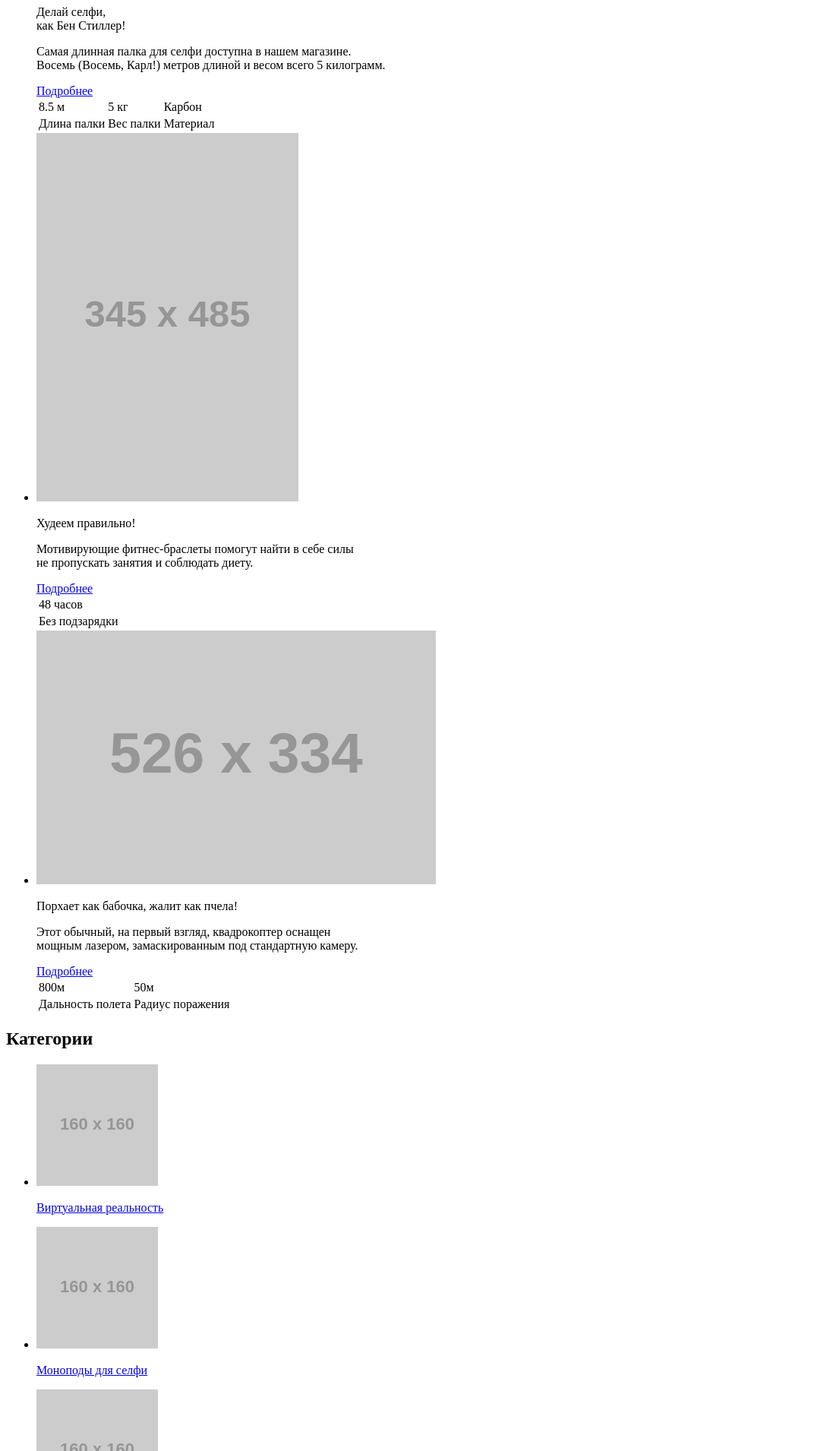
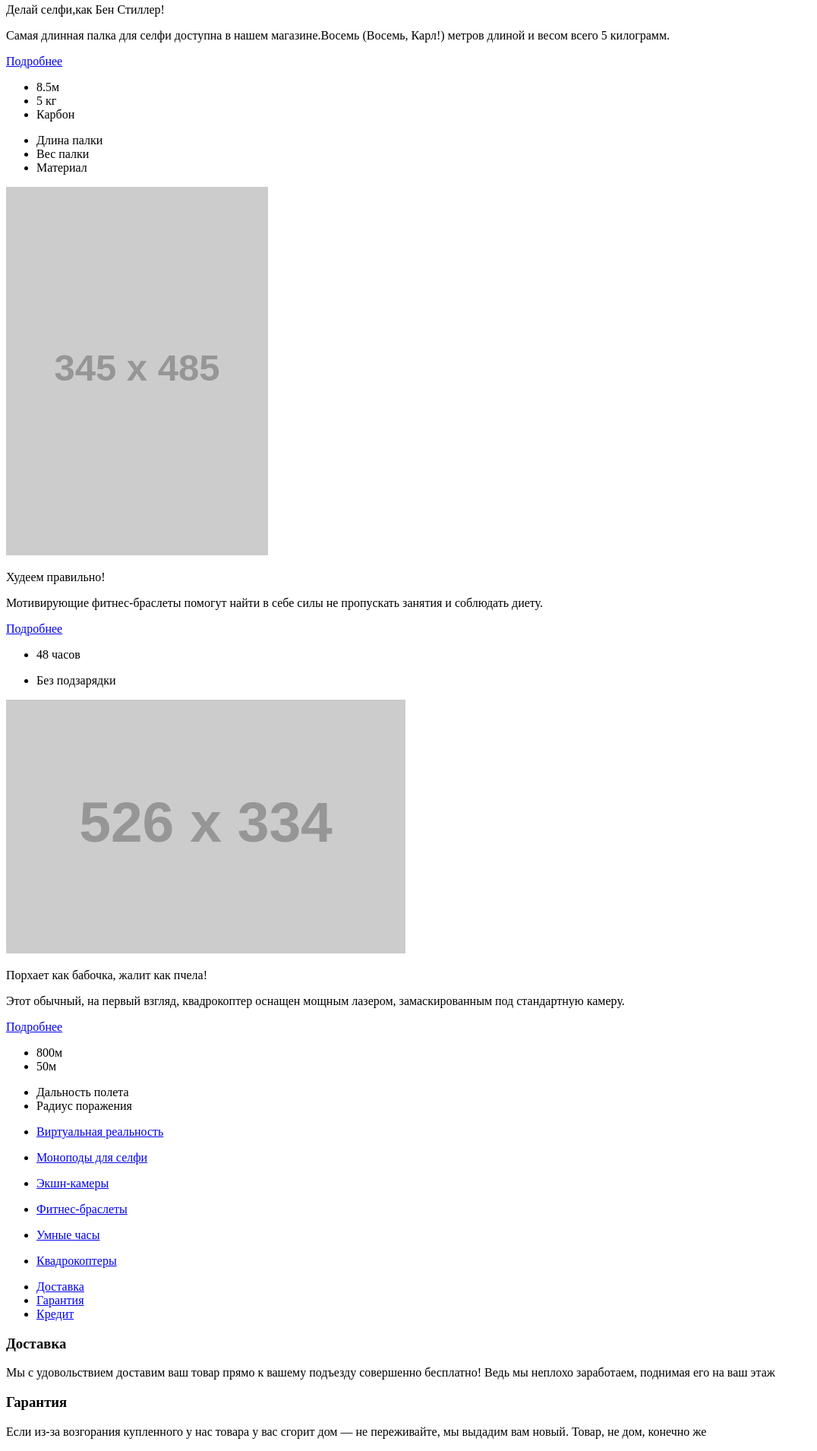
Before and after one commit to tirion789/1441533-device-29, a plain HTML site: page index.html in a window 1280 px wide. Shown: the part 890-2800 px from the top of the page at 76% size, without its empty margins (0-1076 px from the left). Drawn offline with Linux system fonts and the light colour scheme; placeholder pictures from the web are drawn by us.

Commit message:
Update index.html

```diff
--- a/index.html
+++ b/index.html
@@ -5,112 +5,116 @@
     <title>HTML Academy: Девайс</title>
   </head>
   <body>
+    <div>
      <header>
-      <p>divice</p>
-      <a href="#">Войти<a/>
-      <a href="#">Сравнить</a>
-      <a href="#">Корзина</a>
+      <div>
+       <a href="index.html">divice</a>
+      </div>
+      <div>
+       <div>
+      </div>
+      <div>
+      <ul>
+       <li><a href="#">Войти><a/></li>
+       <li><a href="#">Сравнить</a></li>
+       <li><a href="#">Корзина</a></li>
+      </ul>
+     </div>
+    </div>
       <nav>
         <ul>
-          <li><a href="#">Каталог товаров</li>
-            <ul>
+          <li><a href="#">Каталог товаров</a></li>
+          <div>
            <li><a href="catalog.html">Виртуальная реальность</a></li>
            <li><a href="catalog.html">Моноподы для селфи</a></li>
            <li><a href="catalog.html">Экшн-камеры</a></li>
+           <li><a href="catalog.html">Фитнес-браслеты</a></li>
+           <li><a href="catalog.html">Умные часы</a></li>
+           <li><a href="catalog.html">Квадрокоптеры</a></li>
+          </div>
         </ul>
         <ul>
-              <li><a href="catalog.html">Фитнес-браслеты</a></li>
-              <li><a href="catalog.html">Умные часы</a></li>
-            </ul>
-            <ul>
-              <li><a href="catalog.html">Квадрокоптеры</a></li>
-            </ul>
           <li><a href="#">Доставка</a></li>
           <li><a href="#">Гарантия</a></li>
           <li><a href="#">Контакты</a></li>
         </ul>
        </nav>
      </header>
+    </div>
     <main>
-      <h1>Магазин технических товаров DIVICE</h1>
-      <h2>Слайдер товаров</h2>
+      <h1>Магазин технических товаров DEVICE</h1>
+       <section>
+             <img src="https://via.placeholder.com/384x486" alt="Плака для селфи">
+             <p>Делай селфи,как Бен Стиллер!</p>
+             <p>Самая длинная палка для селфи доступна в нашем магазине.Восемь (Восемь, Карл!) метров длиной и весом всего 5 килограмм.</p>
+             <a href="index.html">Подробнее</a>
              <ul>
-        <li>
-          <img src="https://via.placeholder.com/384x486" alt="Плака для селфи">
-      <p>Делай селфи,<br>как Бен Стиллер!</p>
-      <p>Самая длинная палка для селфи доступна в нашем магазине.<br>Восемь (Восемь, Карл!) метров длиной и весом всего 5 килограмм.</p>
-      <a href="index.html">Подробнее</a>
-      <table>
-      <tr>
-        <td>8.5 м</td>
-        <td>5 кг</td>
-        <td>Карбон</td>
-      </tr>
-      <tr>
-        <td>Длина палки</td>
-        <td>Вес палки</td>
-        <td>Материал</td>
-      </tr>
-      </table>
-    </li>
-    <li>
+              <li>8.5м</li>
+              <li>5 кг</li>
+              <li>Карбон</li>
+             </ul>
+            <ul>
+             <li>Длина палки</li>
+             <li>Вес палки</li>
+             <li>Материал</li>
+            </ul>
             <img src="https://via.placeholder.com/345x485" alt="Фитнес-браслет">
             <p>Худеем правильно!</p>
-      <p>Мотивирующие фитнес-браслеты помогут найти в себе силы<br> не пропускать занятия и соблюдать диету.</p>
+            <p>Мотивирующие фитнес-браслеты помогут найти в себе силы не пропускать занятия и соблюдать диету.</p>
             <a href="index.html">Подробнее</a>
-      <table>
-        <tr>
-        <td>48 часов</td>
-        </tr>
-        <tr>
-          <td>Без подзарядки</td>
-        </tr>
-      </table>
-    </li>
-    <li>
+            <ul>
+             <li>48 часов</li>
+            </ul>
+            <ul>
+             <li>Без подзарядки</li>
+            </ul>
             <img src="https://via.placeholder.com/526x334" alt="квадрокоптер">
             <p>Порхает как бабочка, жалит как пчела!</p>
-      <p>Этот обычный, на первый взгляд, квадрокоптер оснащен<br> мощным лазером, замаскированным под стандартную камеру.</p>
+            <p>Этот обычный, на первый взгляд, квадрокоптер оснащен мощным лазером, замаскированным под стандартную камеру.</p>
             <a href="index.html">Подробнее</a>
-      <table>
-        <tr>
-          <td>800м</td>
-          <td>50м</td>
-        </tr>
-        <tr>
-          <td>Дальность полета</td>
-          <td>Радиус поражения</td>
-        </tr>
-      </table>
-    </li>
+            <ul>
+             <li>800м</li>
+             <li>50м</li>
             </ul>
-      <section>
-        <h2>Категории</h2>
             <ul>
-          <li><a href="catalog.html"><img src="https://via.placeholder.com/160x160" alt="Виртуальная реальность"><p>Виртуальная реальность</p></a></li>
-          <li><a href="catalog.html"><img src="https://via.placeholder.com/160x160" alt="Моноподы"><p>Моноподы для селфи</p></a></li>
-          <li><a href="catalog.html"><img src="https://via.placeholder.com/160x160" alt="Экшн-камеры"><p>Экшн-камеры</p></a></li>
-          <li><a href="catalog.html"><img src="https://via.placeholder.com/160x160" alt="фитнес-браслеты"><p>Фитнес-браслеты</p></a></li>
-          <li><a href="catalog.html"><img src="https://via.placeholder.com/160x160" alt="Умные часы"><p>Умные часы</p></a></li>
-          <li><a href="catalog.html"><img src="https://via.placeholder.com/160x160" alt="Квадрокоптеры"><p>Квадрокоптеры</p></a></li>
+             <li>Дальность полета</li>
+             <li>Радиус поражения</li>
             </ul>
       </section>
       <section>
-        <h2>Услуги</h2>
+        <ul>
+          <li><a href="catalog.html"><p>Виртуальная реальность</p></li>
+          <li><a href="catalog.html"><p>Моноподы для селфи</p></li>
+          <li><a href="catalog.html"><p>Экшн-камеры</p></li>
+          <li><a href="catalog.html"><p>Фитнес-браслеты</p></li>
+          <li><a href="catalog.html"><p>Умные часы</p></li>
+          <li><a href="catalog.html"><p>Квадрокоптеры</p></li>
+        </ul>
+      </section>
+      <section>
+        <div>
          <ul>
            <li><a href="index.html">Доставка</a></li>
            <li><a href="index.html">Гарантия</a></li>
            <li><a href="index.html">Кредит</a></li>
          </ul>
-        <p>Доставка</p>
-        <p>Мы с удовольствием доставим ваш товар прямо к вашему<br>подъезду совершенно бесплатно! Ведь мы неплохо<br>заработаем, поднимая его на ваш этаж</p>
-        <p>Гарантия</p>
-        <p>Если из-за возгорания купленного у нас товара у вас сгорит<br> дом — не переживайте, мы выдадим вам новый.<br> Товар, не дом, конечно же</p>
-        <p>Кредит</p>
-        <p>Залезть в долговую яму стало проще! Кредитные<br>консультанты подберут для вас наиболее выгодные условия кредита. Выгодные<br>для нашего банка, разумеется</p>
+        <div>
+          <div>
+            <h3>Доставка</h3>
+            <p>Мы с удовольствием доставим ваш товар прямо к вашему подъезду совершенно бесплатно! Ведь мы неплохо заработаем, поднимая его на ваш этаж</p>
+          </div>
+          <div>
+           <h3>Гарантия</h3>
+           <p>Если из-за возгорания купленного у нас товара у вас сгорит  дом — не переживайте, мы выдадим вам новый.  Товар, не дом, конечно же</p>
+          </div>
+          <div>
+           <h3>Кредит</h3>
+           <p>Залезть в долговую яму стало проще! Кредитныеконсультанты подберут для вас наиболее выгодные условия кредита. Выгодные для нашего банка, разумеется</p>
+         </div>
+       </div>
+     </div>
       </section>
       <section>
-      <h2>Бренды</h2>
        <ul>
         <li><a href="index.html"><img src="https://via.placeholder.com/260x100">бренд-1</a></li>
         <li><a href="index.html"><img src="https://via.placeholder.com/260x100">бренд-2</a></li>
@@ -120,16 +124,16 @@
       </section>
       <section>
         <h2>О нас</h2>
-        <p>Огромный выбор гаджетов не оставит равнодушным гика,<br> который есть в каждом из нас.</p>
-        <br>
-        <p>Мы можем доставить ваш товар в самые отдалённые точки<br>России! DEVICE работает со многими транспортными компаниями:</p>
-        <br>
+        <p>Огромный выбор гаджетов не оставит равнодушным гика, который есть в каждом из нас.</p>
+        &nbsp;
+        <p>Мы можем доставить ваш товар в самые отдалённые точкиРоссии! DEVICE работает со многими транспортными компаниями:</p>
+        &nbsp;
         <ul>
           <li>Деловые линии</li>
           <li>Автотрейдинг</li>
           <li>ЖелДорЭкспедийция</li>
         </ul>
-        <br>
+        &nbsp;
         <a href="#">Подробнее о нас</a>
       </section>
       <section>
@@ -137,18 +141,21 @@
         <p>Вы можете выбрать товар сами, заехав в наш офис. Заодно,вы сможете<br>проверить работоспособность покупки.Всякое бывает</p>
         <br>
         <a href="index.html"><img src="https://via.placeholder.com/560x222" alt="Карта"></a>
-        <br>
+        &nbsp;
         <a href="#">Напишите нам</a>
       </section>
     </main>
     <footer>
-      <p>DEVICE</p>
+     <div>
+      <div>
+       <a href="index.html">DEVICE</a>
        <ul>
          <li><a href="#">Войти</a></li>
          <li><a href="#">Сравнить</a></li>
          <li><a href="#">Корзина</a></li>
        </ul>
-      <br>
+      </div>
+      <div>
        <p>г.Москва.ул.Строителей,15</p>
        <ul>
          <li><a href="#">Доставка</a></li>
@@ -156,20 +163,23 @@
          <li><a href="#">Контакты</a></li>
        </ul>
        <p>Тел: +7(495) 495-95-95</p>
+     </div>
+     <div>
        <ul>
          <li><a href="#">facebook</a></li>
          <li><a href="#">instagram</a></li>
          <li><a href="#">twitter</a></li>
        </ul>
-        <p>
-    Разработано:
-    <a href="https://htmlacademy.ru">HTML Academy</a>
-  </p>
+        <p>Разработано:<a href="https://htmlacademy.ru">HTML Academy</a></p>
+      </div>
+    </div>
     </footer>
     <section>
+     <div>
       <h2>Форма обратной связи</h2>
       <button type="button">Отправить</button>
-      <button type="button">Закрытьь</button>
+      <button type="button">Закрыть</button>
+    </div>
   </section>
   </body>
 </html>
```
Lines whose indentation alone changed are shown as unchanged.
